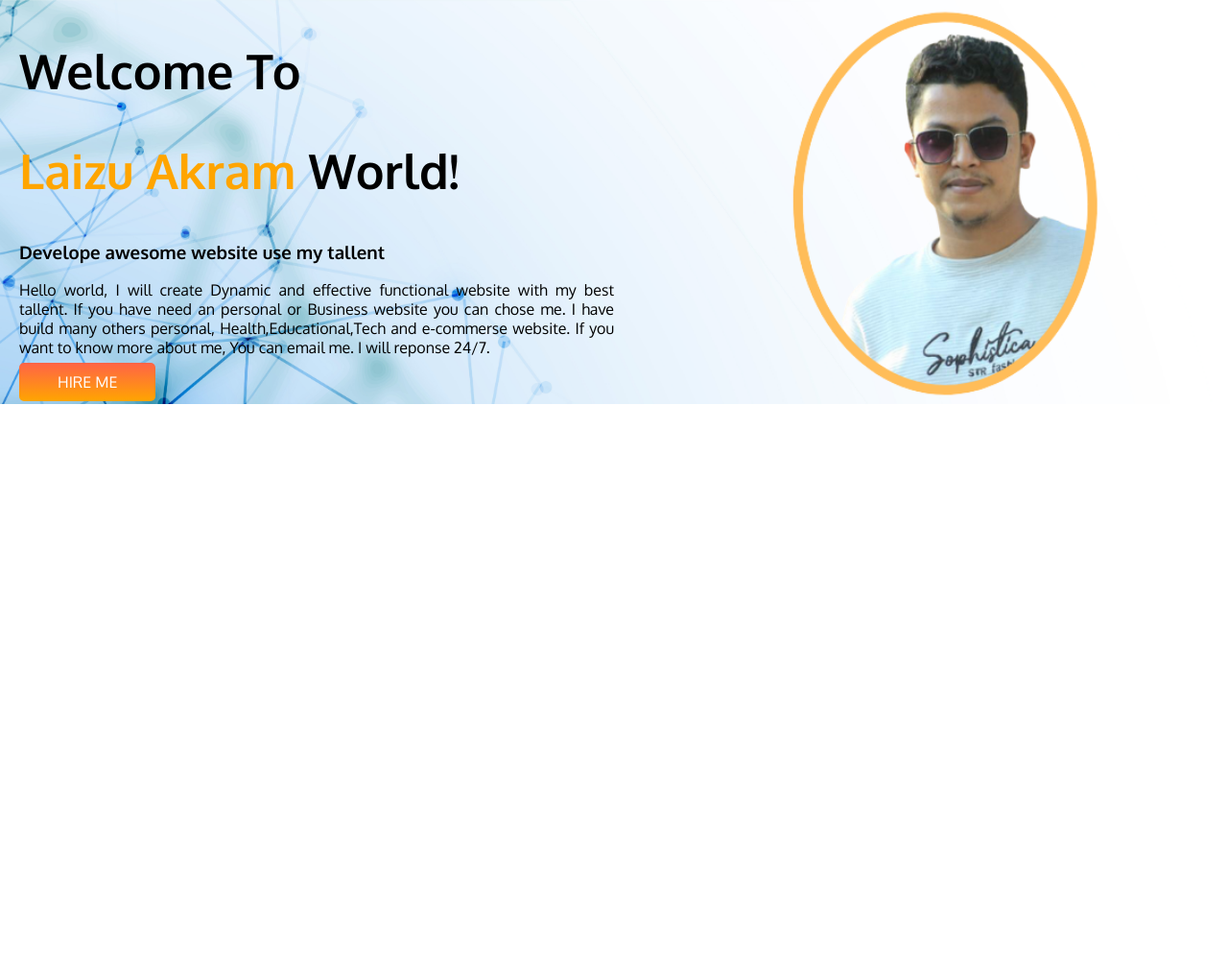
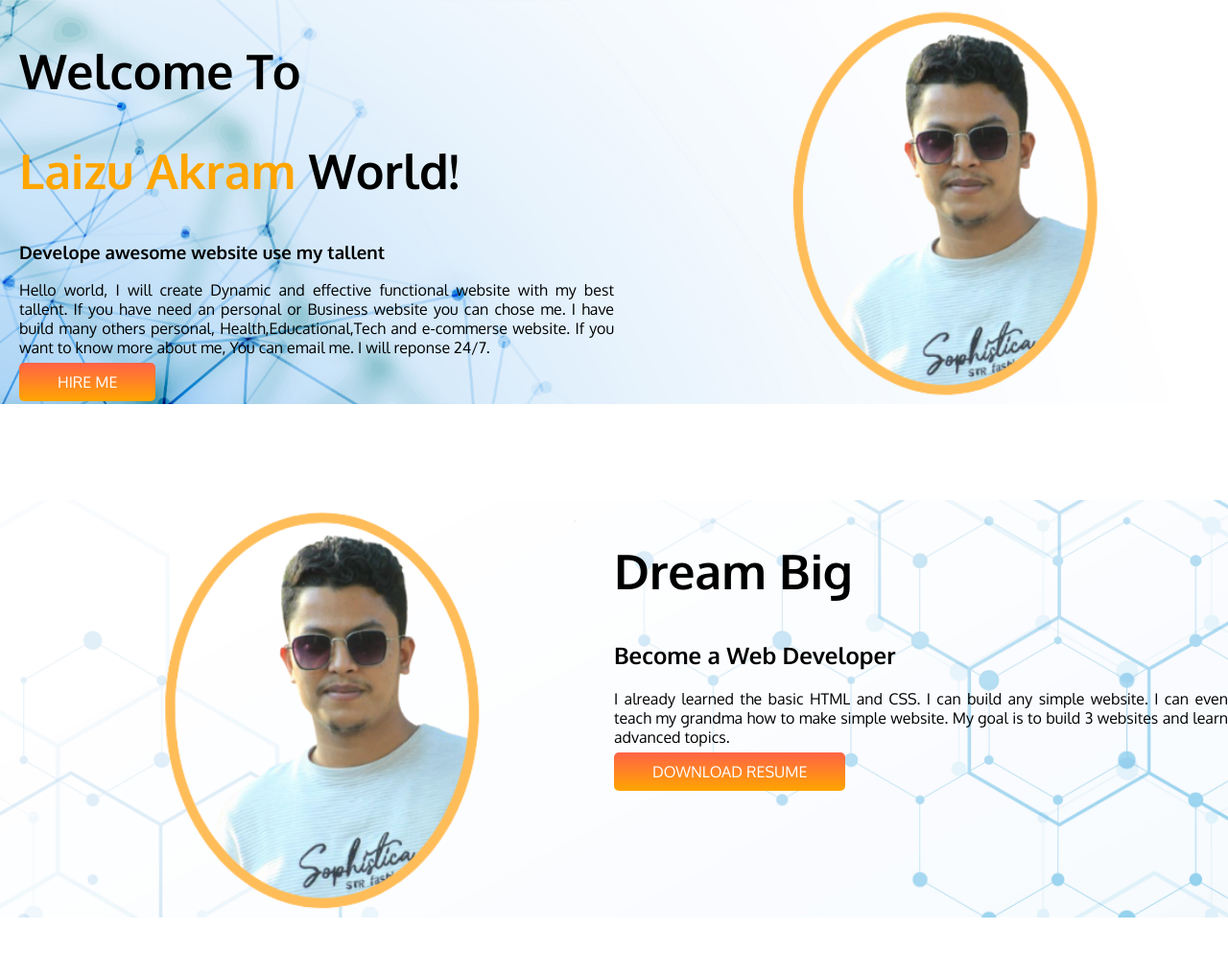
Before and after one commit to laizuakram1/first-portfolio-repo, a plain HTML site: page index.html in a window 1280 px wide. Shown: the whole page at 96% size. Before the commit the page ends 800 px from the top, so only its background shows below. Drawn offline with Linux system fonts and the light colour scheme.

Commit message:
second banner add

```diff
--- a/index.css
+++ b/index.css
@@ -7,11 +7,14 @@ body{
 h1{
     font-size:50px;
 }
+section{
+    margin-bottom: 100px;;
+}
 #welcome{
     background-image: url(images/bg.jpg);
     background-repeat: no-repeat;
     background-size: cover;
-    margin-bottom:60px;
+
 
 }
 .orange-color{
@@ -42,6 +45,23 @@ h1{
 .top-img img{
     width:100%;
 
+}
+#dream-big{
+    background-image: url(images/bg2.jpg);
+    background-repeat: no-repeat;
+    background-size: cover;
+}
 
 
+.dream-left {
+    width: 50%;
+    text-align: center;
 }
+.dream-left img{
+    width:100%;
+}
+
+.dream-right {
+    width: 50%;
+    text-align: justify;
+}
--- a/index.html
+++ b/index.html
@@ -25,5 +25,19 @@
 
     </section>
 
+    <section id="dream-big">
+        <div class="d-flex">
+            <div class="dream-left">
+                <img src="images/banner2.png" alt="laizu's photo">
+            </div>
+            <div class="dream-right">
+                <h1>Dream Big</h1>
+                <h2>Become a Web Developer</h2>
+                <p>I already learned the basic HTML and CSS. I can build any simple website. I can even teach my grandma how to make simple website. My goal is to build 3 websites and learn advanced topics.</p>
+                <a class="link-button" href="#">DOWNLOAD RESUME</a>
+            </div>
+        </div>
+    </section>
+
 </body>
 </html>
```
